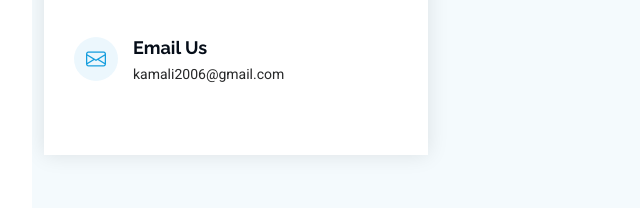
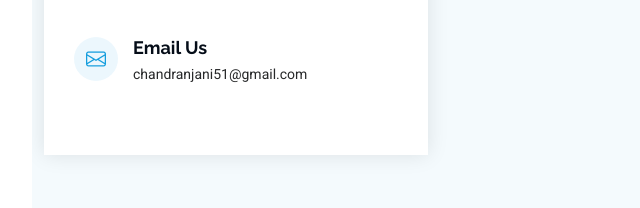
Before and after one commit to kamalichandrasekar/portfolio, a plain HTML site: page index.html in a window 1280 px wide. Shown: the part 5298-5506 px from the top of the page, 268-908 px from the left. Drawn offline with Linux system fonts and the light colour scheme.

Commit message:
Updated contact info

```diff
--- a/index.html
+++ b/index.html
@@ -664,7 +664,7 @@
                 <i class="bi bi-envelope flex-shrink-0"></i>
                 <div>
                   <h3>Email Us</h3>
-                  <p>kamali2006@gmail.com</p>
+                  <p>chandranjani51@gmail.com</p>
                 </div>
               </div><!-- End Info Item -->
 
```
